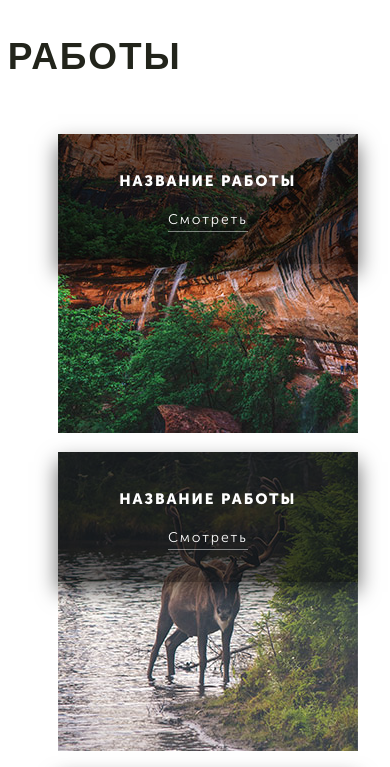
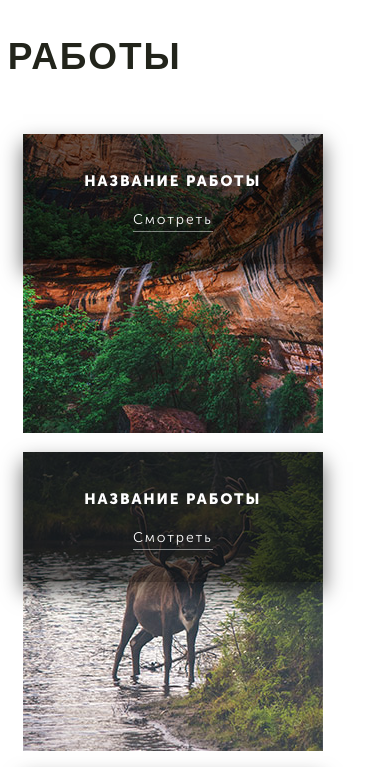
Before and after one commit to s4portfolio/s4portfolio.github.io, a plain HTML site: page MyPortfolio/index.html in a window 390 px wide. Shown: the part 3100-3867 px from the top of the page. Drawn offline with Linux system fonts and the light colour scheme; files whose address does not match are found by name; a web font is replaced by a local one.

Commit message:
Fixed mobile version. Date added

```diff
--- a/MyPortfolio/css/media-max-740.css
+++ b/MyPortfolio/css/media-max-740.css
@@ -48,7 +48,7 @@
 	.works__item {
 		float: none;
 		margin: 15px;
-		margin-left: 50px;
+		margin-left: 15px;
 		width: 300px;
 	}
 
```
Also changed, not shown: 1 other file.
